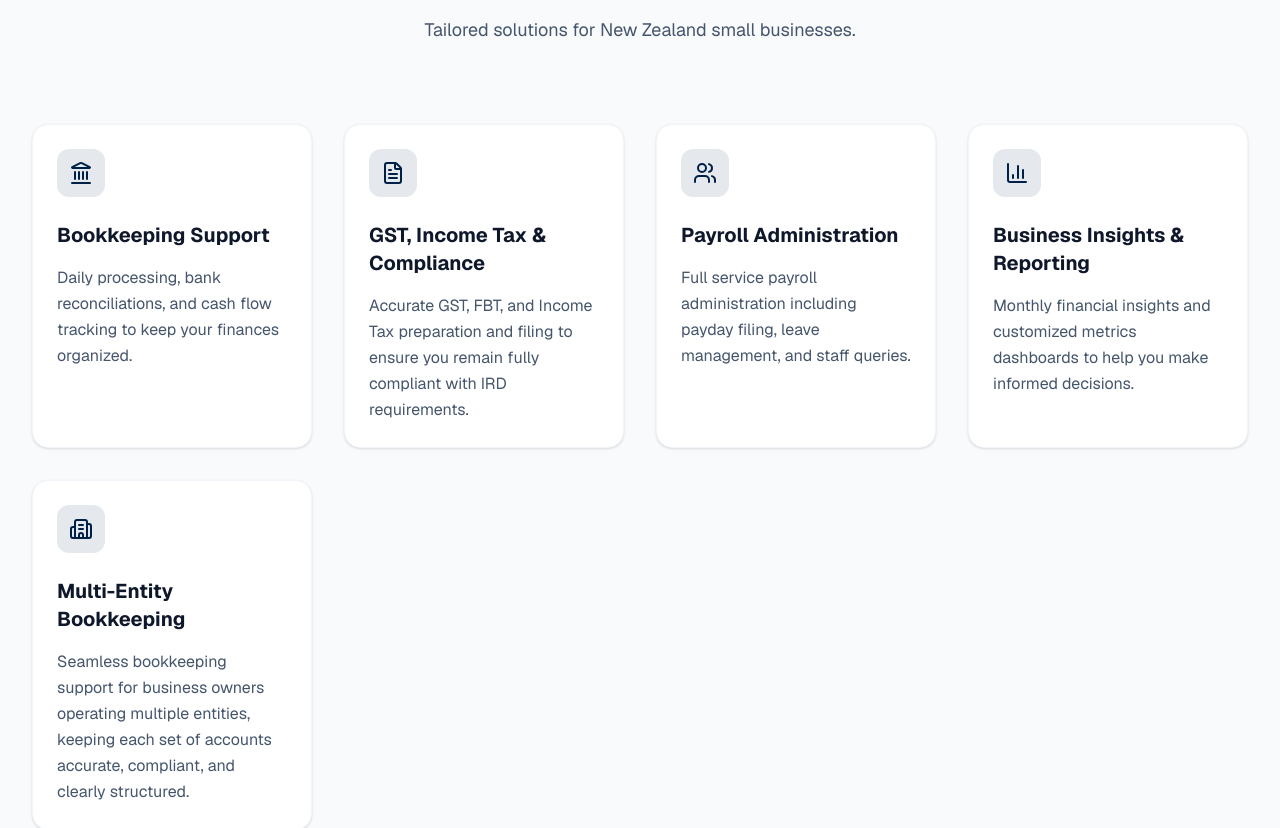
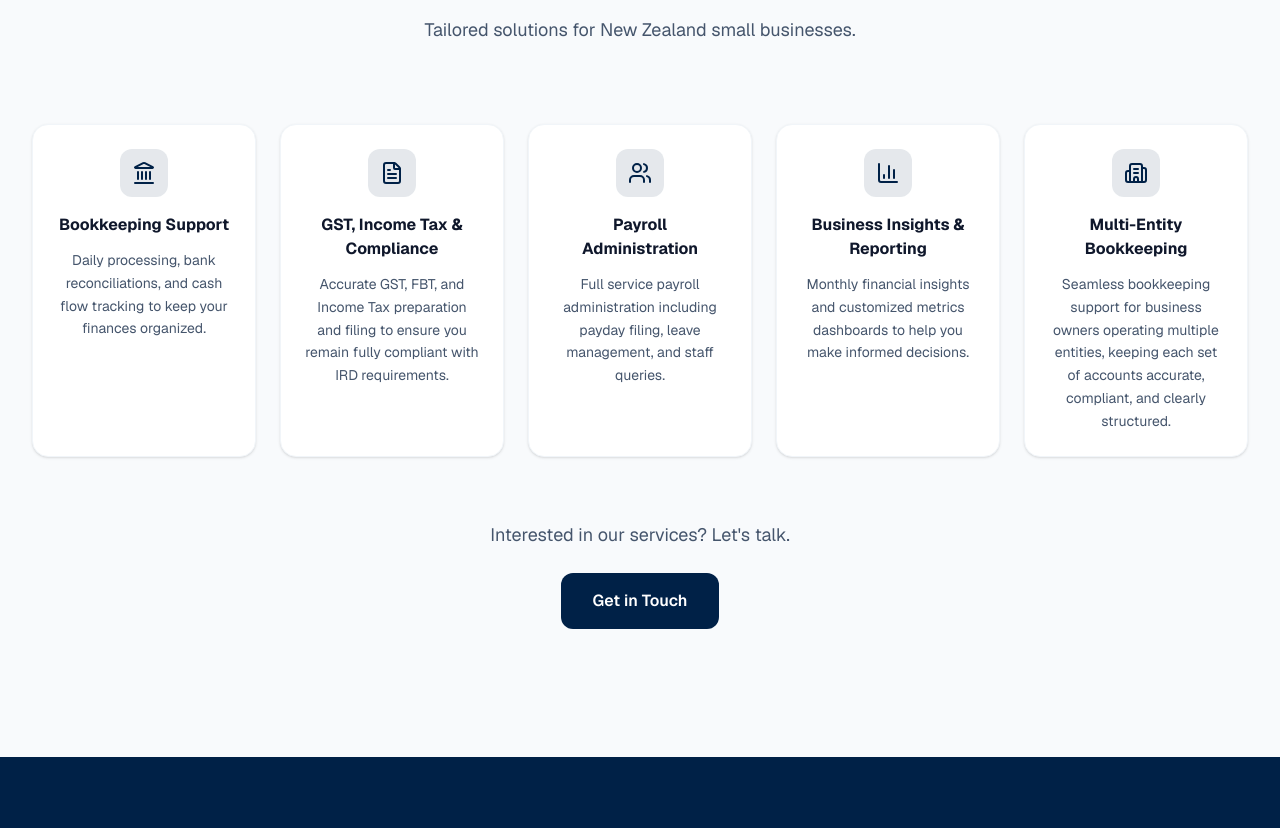
Before and after one commit to Luizjr9292/danni-bookkeeping, a Next.js app: page / in a window 1280 px wide. Shown: the part 1043-1871 px from the top of the page. Built offline with nearby package versions, Linux system fonts and the light colour scheme.

Commit message:
Update Services.tsx

```diff
--- a/src/components/sections/Services.tsx
+++ b/src/components/sections/Services.tsx
@@ -14,21 +14,21 @@ export function Services() {
                     <h2 className="text-3xl font-bold tracking-tight text-slate-900 sm:text-4xl">{t.services.title}</h2>
                     <p className="mt-4 text-lg text-slate-600">{t.services.subtitle}</p>
                 </div>
-                <div className="mx-auto mt-16 grid max-w-2xl grid-cols-1 gap-8 text-center sm:mt-20 sm:grid-cols-2 lg:max-w-none lg:grid-cols-4 lg:text-left">
+                <div className="mx-auto mt-16 grid grid-cols-1 gap-6 sm:mt-20 sm:grid-cols-2 lg:grid-cols-5">
                     {t.services.items.map((service, index) => {
                         const Icon = serviceIcons[index];
                         return (
-                            <div key={service.title} className="flex flex-col items-center lg:items-start p-6 bg-white rounded-2xl shadow-sm border border-slate-100 hover:shadow-md transition-shadow">
-                                <div className="flex h-12 w-12 items-center justify-center rounded-xl bg-primary/10 text-primary mb-6"><Icon className="h-6 w-6" aria-hidden="true" /></div>
-                                <h3 className="text-xl font-bold text-slate-900">{service.title}</h3>
-                                <p className="mt-4 text-base text-slate-600 leading-relaxed">{service.description}</p>
+                            <div key={service.title} className="flex flex-col items-center text-center p-6 bg-white rounded-2xl shadow-sm border border-slate-100 hover:shadow-md transition-shadow">
+                                <div className="flex h-12 w-12 items-center justify-center rounded-xl bg-primary/10 text-primary mb-4"><Icon className="h-6 w-6" aria-hidden="true" /></div>
+                                <h3 className="text-base font-bold text-slate-900">{service.title}</h3>
+                                <p className="mt-3 text-sm text-slate-600 leading-relaxed">{service.description}</p>
                             </div>
                         );
                     })}
                 </div>
                 <div className="mt-16 text-center">
                     <p className="text-lg text-slate-600 mb-6">Interested in our services? Let's talk.</p>
-                    <Link href="#contact" className="inline-flex items-center gap-2 rounded-xl bg-primary px-6 py-3 text-sm font-semibold text-white hover:bg-primary/90 transition-colors">Get in Touch</Link>
+                    <Link href="#contact" className="inline-flex items-center gap-2 rounded-xl bg-primary px-8 py-4 text-base font-semibold text-white hover:bg-primary/90 transition-colors">Get in Touch</Link>
                 </div>
             </div>
         </section>
```
